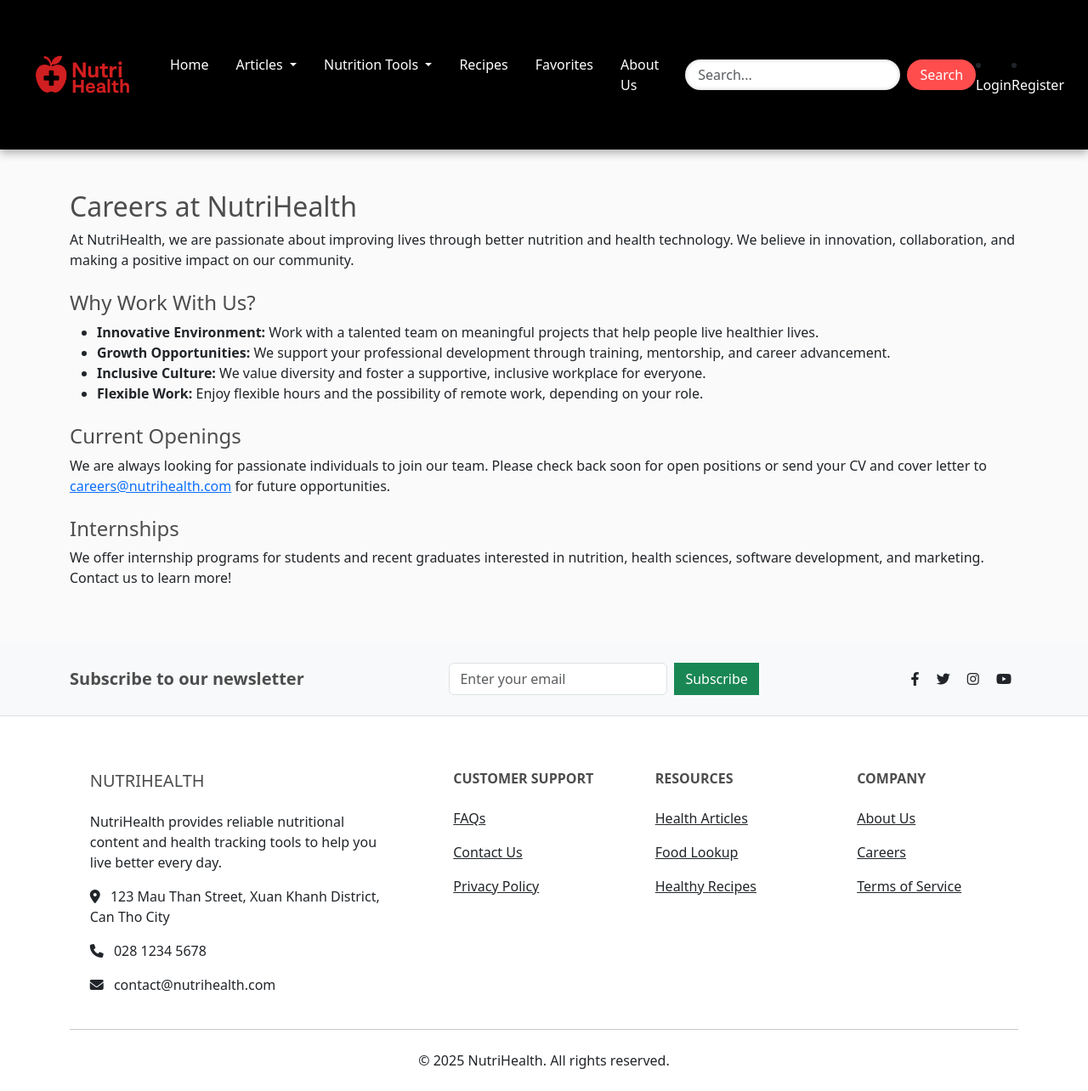
After one commit to Hieu4short/webbanhang, a Django app: page /careers/ in a window 1280 px wide. The commit adds this page. Shown: the whole page at 85% size. Run offline with Django 4.2, Linux system fonts and the light colour scheme; some libraries are stand-ins or nearby versions.

Commit message:
templates

```diff
--- a/app/templates/app/_footer.html
+++ b/app/templates/app/_footer.html
@@ -32,26 +32,25 @@
         <!-- Customer Support -->
         <div class="col-md-2 col-lg-2 col-xl-2 mx-auto mt-3">
           <h6 class="text-uppercase mb-4 fw-bold">Customer Support</h6>
-          <p><a href="/faq" class="text-reset">FAQs</a></p>
-          <p><a href="/contact" class="text-reset">Contact Us</a></p>
-          <p><a href="/returns" class="text-reset">Return Policy</a></p>
-          <p><a href="/privacy" class="text-reset">Privacy Policy</a></p>
+          <p><a href="{% url 'faqs' %}" class="text-reset">FAQs</a></p>
+          <p><a href="{% url 'contact_us' %}" class="text-reset">Contact Us</a></p>
+          <p><a href="{% url 'privacy_policy' %}" class="text-reset">Privacy Policy</a></p>
         </div>
 
         <!-- Resources -->
         <div class="col-md-2 col-lg-2 col-xl-2 mx-auto mt-3">
           <h6 class="text-uppercase mb-4 fw-bold">Resources</h6>
-          <p><a href="/articles" class="text-reset">Health Articles</a></p>
-          <p><a href="/tools" class="text-reset">Nutrition Tools</a></p>
-          <p><a href="/recipes" class="text-reset">Healthy Recipes</a></p>
+          <p><a href="{% url 'articles_list' %}" class="text-reset">Health Articles</a></p>
+          <p><a href="{% url 'food_lookup' %}" class="text-reset">Food Lookup</a></p>
+          <p><a href="{% url 'recipes' %}" class="text-reset">Healthy Recipes</a></p>
         </div>
 
         <!-- Company -->
         <div class="col-md-2 col-lg-2 col-xl-2 mx-auto mt-3">
           <h6 class="text-uppercase mb-4 fw-bold">Company</h6>
-          <p><a href="/about" class="text-reset">About Us</a></p>
-          <p><a href="/careers" class="text-reset">Careers</a></p>
-          <p><a href="/terms" class="text-reset">Terms of Service</a></p>
+          <p><a href="{% url 'about' %}" class="text-reset">About Us</a></p>
+          <p><a href="{% url 'careers' %}" class="text-reset">Careers</a></p>
+          <p><a href="{% url 'terms_of_service' %}" class="text-reset">Terms of Service</a></p>
         </div>
 
       </div>
--- /dev/null
+++ b/app/templates/app/careers.html
@@ -0,0 +1,18 @@
+{% extends 'app/base.html' %}
+{% block main_content %}
+<div class="container py-5">
+    <h2>Careers at NutriHealth</h2>
+    <p>At NutriHealth, we are passionate about improving lives through better nutrition and health technology. We believe in innovation, collaboration, and making a positive impact on our community.</p>
+    <h4 class="mt-4">Why Work With Us?</h4>
+    <ul>
+        <li><strong>Innovative Environment:</strong> Work with a talented team on meaningful projects that help people live healthier lives.</li>
+        <li><strong>Growth Opportunities:</strong> We support your professional development through training, mentorship, and career advancement.</li>
+        <li><strong>Inclusive Culture:</strong> We value diversity and foster a supportive, inclusive workplace for everyone.</li>
+        <li><strong>Flexible Work:</strong> Enjoy flexible hours and the possibility of remote work, depending on your role.</li>
+    </ul>
+    <h4 class="mt-4">Current Openings</h4>
+    <p>We are always looking for passionate individuals to join our team. Please check back soon for open positions or send your CV and cover letter to <a href="mailto:careers@nutrihealth.com">careers@nutrihealth.com</a> for future opportunities.</p>
+    <h4 class="mt-4">Internships</h4>
+    <p>We offer internship programs for students and recent graduates interested in nutrition, health sciences, software development, and marketing. Contact us to learn more!</p>
+</div>
+{% endblock %}
--- a/app/urls.py
+++ b/app/urls.py
@@ -31,4 +31,9 @@ urlpatterns = [
     path('saved-article/<int:article_id>', views.save_article, name='save_article'),
     path('unsaved-article/<int:article_id>', views.unsave_article, name='unsave_article'),
     path('saved-articles/', views.saved_articles, name='saved_articles'),
+    path('careers/', views.careers, name='careers'),
+    path('terms/', views.terms_of_service, name='terms_of_service'),
+    path('faqs/', views.faqs, name='faqs'),
+    path('contact/', views.contact_us, name='contact_us'),
+    path('privacy/', views.privacy_policy, name='privacy_policy'),
 ]
--- a/app/views.py
+++ b/app/views.py
@@ -356,3 +356,18 @@ def unsave_article(request, article_id):
 def saved_articles(request):
     saved = SavedArticle.objects.filter(user=request.user).select_related('article').order_by('-saved_at')
     return render(request, 'app/saved_articles.html', {'saved_articles': saved})
+
+def careers(request):
+    return render(request, 'app/careers.html')
+
+def terms_of_service(request):
+    return render(request, 'app/terms_of_service.html')
+
+def faqs(request):
+    return render(request, 'app/faqs.html')
+
+def contact_us(request):
+    return render(request, 'app/contact_us.html')
+
+def privacy_policy(request):
+    return render(request, 'app/privacy_policy.html')
```
Also changed, not shown: app/templates/app/contact_us.html (added, +13 -0 lines), app/templates/app/faqs.html (added, +20 -0 lines), app/templates/app/privacy_policy.html (added, +16 -0 lines), app/templates/app/terms_of_service.html (added, +17 -0 lines), db.sqlite3.
